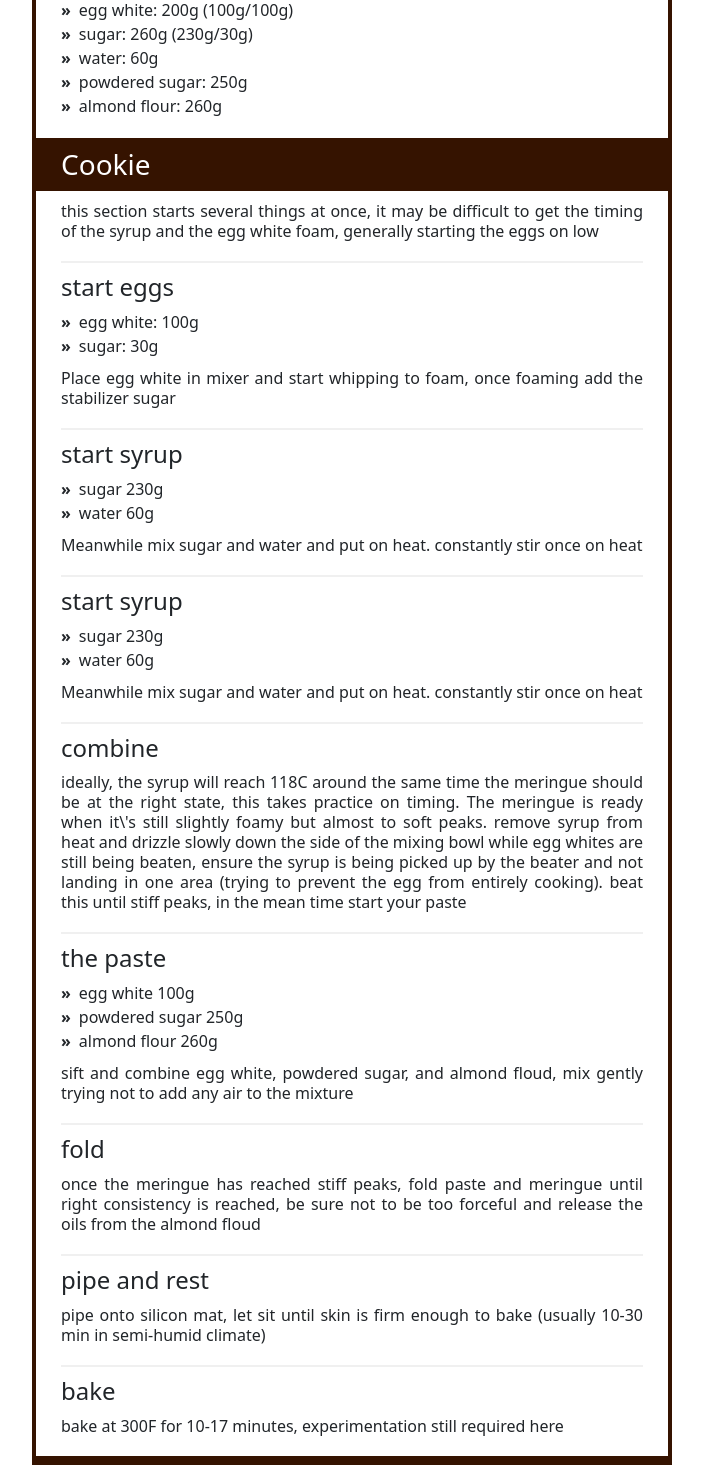
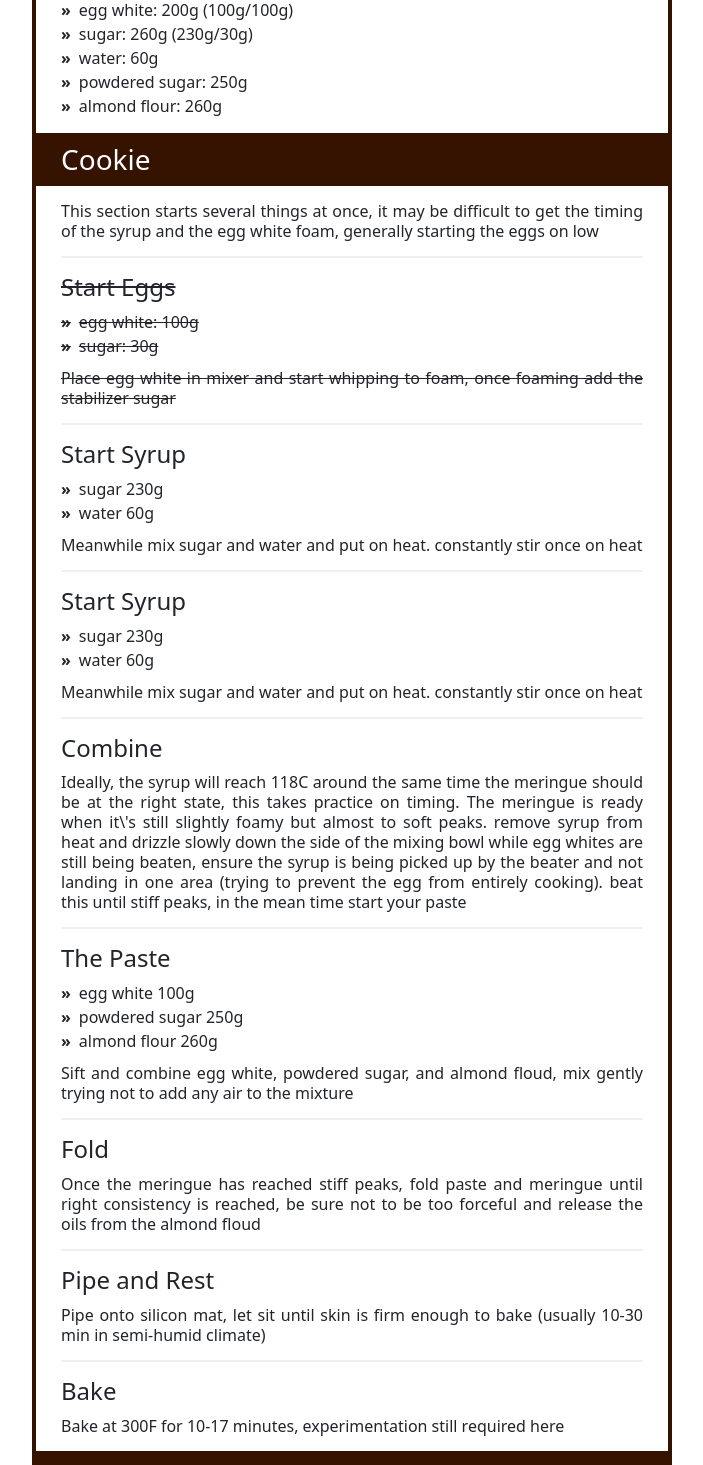
Before and after one commit to reddenx/recipejournal, a Vue app in the folder src/recipe-journal-client/: page /#/mock in a window 1280 px wide. Shown: the part 383-1848 px from the top of the page, without its empty margins (288-991 px from the left). Built offline with nearby package versions, Linux system fonts and the light colour scheme.

Commit message:
some tweaking, think I like the layout

```diff
--- a/src/recipe-journal-client/src/views/MockPage.vue
+++ b/src/recipe-journal-client/src/views/MockPage.vue
@@ -1,14 +1,12 @@
 <template>
     <div class="article-container">
-
-
         <div class="panel">
             <div class="section">
                 <div class="section-title">
                     Italian Macarons -- Some extra text here to see how this wraps
                 </div>
                 <div>
-                    <strong>Author:</strong> sean <strong>Time:</strong> 3 hours <strong>Yields:</strong> 30 cookies
+                    <strong>Author:</strong> SanthmasMark <strong>Time:</strong> 3 hours <strong>Yields:</strong> 30 cookies
                     <button type="button" class="slider-button"> ||| </button>
                 </div>
                 <p>
@@ -24,7 +22,7 @@
                 </p>
             </div>
             <div class="section-dark">
-                some stuff could go here, probably buttons
+                Some stuff could go here, probably buttons or scaling
             </div>
             <div class="section">
                 <h3>Ingredients</h3>
@@ -39,12 +37,12 @@
             </div>
             <div class="section">
                 <p>
-                    this section starts several things at once, it may be difficult to get the timing of the syrup
+                    This section starts several things at once, it may be difficult to get the timing of the syrup
                     and the egg white foam, generally starting the eggs on low
                 </p>
             </div>
-            <div class="section">
-                <h4>start eggs</h4>
+            <div class="section section-completed">
+                <h4>Start Eggs</h4>
                 <div class="step-ingredients">
                     <div class="ingredient">egg white: 100g</div>
                     <div class="ingredient">sugar: 30g</div>
@@ -55,7 +53,7 @@
                 </p>
             </div>
             <div class="section">
-                <h4>start syrup</h4>
+                <h4>Start Syrup</h4>
                 <div class="step-ingredients">
                     <div class="ingredient">sugar 230g</div>
                     <div class="ingredient">water 60g</div>
@@ -66,7 +64,7 @@
                 </p>
             </div>
             <div class="section">
-                <h4>start syrup</h4>
+                <h4>Start Syrup</h4>
                 <div class="step-ingredients">
                     <div class="ingredient">sugar 230g</div>
                     <div class="ingredient">water 60g</div>
@@ -76,9 +74,9 @@
                 </p>
             </div>
             <div class="section">
-                <h4>combine</h4>
+                <h4>Combine</h4>
                 <p>
-                    ideally, the syrup will reach 118C around the same time the
+                    Ideally, the syrup will reach 118C around the same time the
                     meringue should be at the right state, this takes practice on
                     timing. The meringue is ready when it\'s still slightly foamy
                     but almost to soft peaks. remove syrup from heat and drizzle
@@ -90,36 +88,36 @@
                 </p>
             </div>
             <div class="section">
-                <h4>the paste</h4>
+                <h4>The Paste</h4>
                 <div class="step-ingredients">
                     <div class="ingredient">egg white 100g</div>
                     <div class="ingredient">powdered sugar 250g</div>
                     <div class="ingredient">almond flour 260g</div>
                 </div>
                 <p>
-                    sift and combine egg white, powdered sugar, and almond floud, mix
+                    Sift and combine egg white, powdered sugar, and almond floud, mix
                     gently trying not to add any air to the mixture
                 </p>
             </div>
             <div class="section">
-                <h4>fold</h4>
+                <h4>Fold</h4>
                 <p>
-                    once the meringue has reached stiff peaks, fold paste and
+                    Once the meringue has reached stiff peaks, fold paste and
                     meringue until right consistency is reached, be sure not to be
                     too forceful and release the oils from the almond floud
                 </p>
             </div>
             <div class="section">
-                <h4>pipe and rest</h4>
+                <h4>Pipe and Rest</h4>
                 <p>
-                    pipe onto silicon mat, let sit until skin is firm enough to bake
+                    Pipe onto silicon mat, let sit until skin is firm enough to bake
                     (usually 10-30 min in semi-humid climate)
                 </p>
             </div>
             <div class="section">
-                <h4>bake</h4>
+                <h4>Bake</h4>
                 <p>
-                    bake at 300F for 10-17 minutes, experimentation still required
+                    Bake at 300F for 10-17 minutes, experimentation still required
                     here
                 </p>
             </div>
@@ -188,7 +186,7 @@ button.slider-button {
 .panel {
     border: 4px solid rgb(53, 19, 0);
     border-radius: 10px;
-    padding: 25px;
+    padding: 15px 25px;
 }
 .panel p {
     text-align: justify;
@@ -198,13 +196,13 @@ button.slider-button {
     line-height: 1.25;
 }
 .section {
-    margin-top:10px;
+    margin-top:15px;
 }
 .section:nth-child(1) {
     margin-top:0;
 }
 .section-dark {
-    margin-top:10px;
+    margin-top:15px;
     background: rgb(53, 19, 0);
     color: white;
     box-sizing: border-box;
@@ -223,11 +221,15 @@ button.slider-button {
     margin-bottom: 15px;
 }
 .section ~ .section {
-    padding-bottom: 10px;
+    /* padding-bottom: 10px; */
 }
 .section + .section {
     border-top: 2px solid #f0f0f0;
-    padding-top: 10px;
+    padding-top: 15px;
+}
+
+.section.section-completed {
+     text-decoration: line-through;
 }
 
 </style>
```
